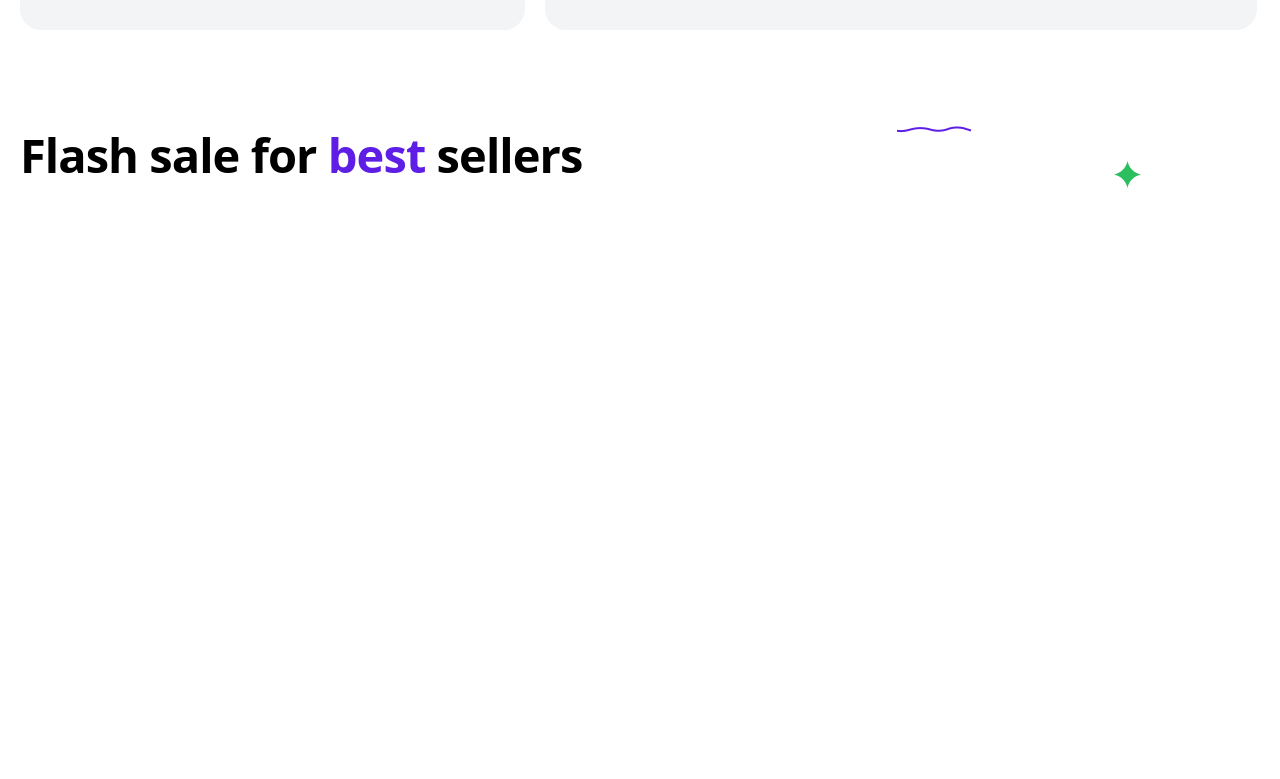
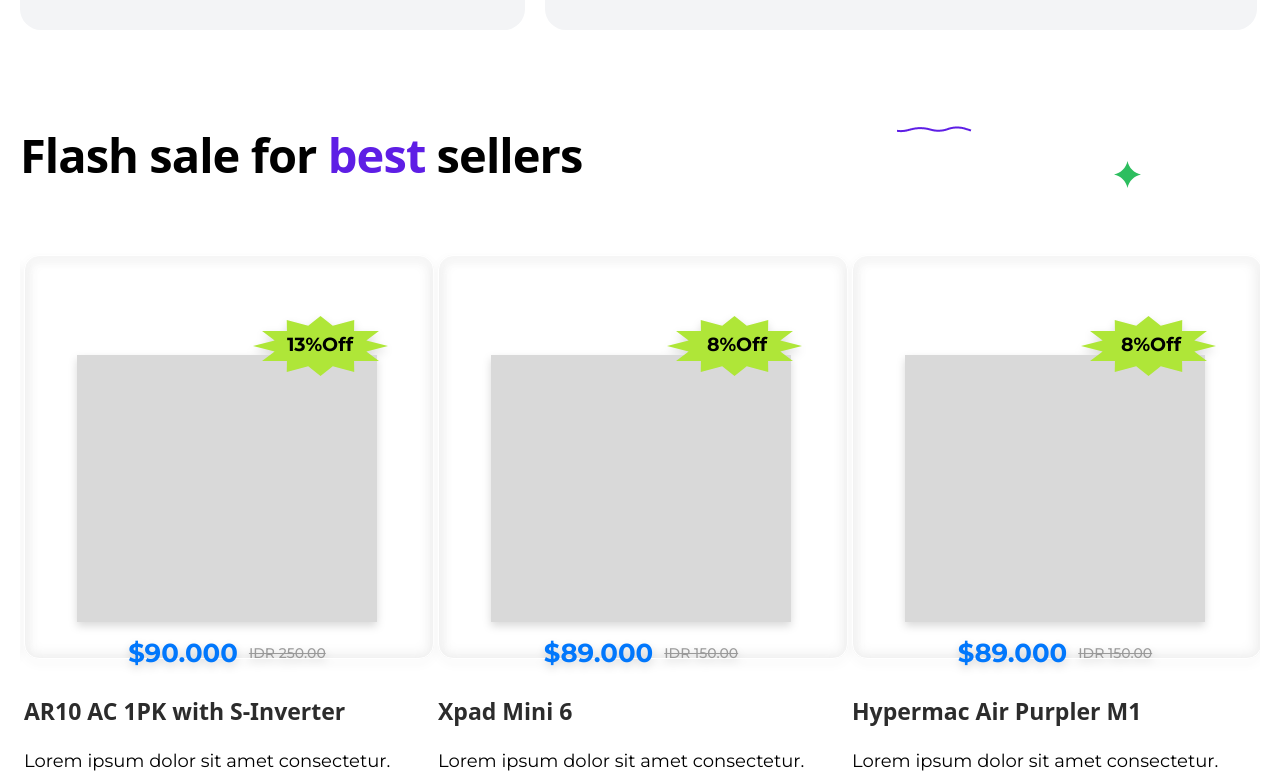
Before and after one commit to Githubshakil/project_sphere, a React (Vite) app: page / in a window 1280 px wide. Shown: the part 3152-3931 px from the top of the page. Before the commit the page ends 3405 px from the top, so only its background shows below. Built offline with nearby package versions, Linux system fonts and the light colour scheme.

Commit message:
best sale done

```diff
--- a/src/components/commonLayOut/ArrivalBox.jsx
+++ b/src/components/commonLayOut/ArrivalBox.jsx
@@ -2,31 +2,50 @@ import { useState } from "react";
 import HartShape from "../../icons/HartShape";
 import CartBtn from "./CartBtn";
 import { GoStarFill } from "react-icons/go";
+import DiscountStar from "../../icons/DiscountStar";
 const ArrivalBox = ({
   loveIcon,
   arrivalItemName,
+  itemPrice,
   arrivalItemPrice,
   paraText,
   totalRating,
   rating,
-  className
+  className,
+  percentTag,
+  bestprice,
+  bestSellprice,
+  delPrice,
 }) => {
-
   let [ratingValue, setRatingValue] = useState(new Array(+rating).fill(rating));
   return (
-
     <div className={className}>
-        <div className="w-[410px] relative  h-[404px] border-1 border-[#fff] rounded-[15px] drop-shadow-lg backdrop-blur-sm pt-[99px] pb-[38px] pl-[52px] pr-[56px] ">
+      <div className="w-[410px] relative h-[404px] border-1 border-[#fff] rounded-[15px] drop-shadow-lg backdrop-blur-sm pt-[99px] pb-[38px] pl-[52px] pr-[56px] ">
+        {percentTag && (
+          <div
+            className=" absolute top-[60px] right-[45px]"
+            style={{width:"135px", height:"60px"}}
+          >
+            <DiscountStar />
+            <div className="absolute top-[18px] right-[35px] text-[#000] font-['Montserrat'] text-[19px] font-bold leading-[115%]">
+              {`${percentTag}%Off`}
+            </div>
+          </div>
+        )}
         <div className=" h-[267px] bg-[#d9d9d9]"></div>
-          {(loveIcon && (
+        {loveIcon && (
           <div className="w-[49px] h-[49px] bg-[#000] rounded-full absolute top-[28px] right-[30px] flex items-center justify-center">
             <HartShape />
           </div>
-          )) || (
-            <div className="w-[49px] h-[49px] bg-[#000] rounded-full absolute top-[28px] right-[86px] flex items-center justify-center">
-              <HartShape />
+        )}
+        <div>
+          {bestSellprice && (
+            <div className="flex gap-[11px] items-center justify-center mt-4 mb-[31px]">
+              <div className="text-[#0177fc] font-['Montserrat'] text-[26px] font-bold leading-[120%]">{`$${bestprice}`}</div>
+              <del className="text-[#9a9a9a] font-['Montserrat'] text-sm font-medium leading-[120%]">{`IDR ${delPrice}`}</del>
             </div>
           )}
+        </div>
       </div>
 
       <div>
@@ -34,23 +53,28 @@ const ArrivalBox = ({
           <div className='text-[#2c2c2c] font-["Montserrat"] text-[23px] font-extrabold leading-[130%]'>
             {arrivalItemName}
           </div>
+          {itemPrice && (
             <div className='text-[#2c2c2c] font-["Montserrat"] text-[23px] font-extrabold leading-[130%]'>
-              ${arrivalItemPrice}
+              {`$${arrivalItemPrice}`}
             </div>
+          )}
         </div>
-          <p className="w-[410px]  mt-[21px] text-[#000] font-['Montserrat'] text-[18px]  font-normal leading-[155%]">{paraText}</p>
+        <p className="w-[410px]  mt-[21px] text-[#000] font-['Montserrat'] text-[18px] font-normal leading-[155%]">
+          {paraText}
+        </p>
         <div className="flex items-center gap-2.5 mt-[17px]">
-            <div className=" flex items-center text-[20px]  text-[#04a904]  ">
-            {ratingValue.map((item, index)=>(
+          <div className=" flex items-center text-[20px] text-[#04a904]  ">
+            {ratingValue.map((item, index) => (
               <GoStarFill key={index} className="m-0.5" />
             ))}
           </div>
-            <span className="text-black font-['Montserrat'] text-[18px] leading-[155%]">{totalRating}</span>
+          <span className="text-black font-['Montserrat'] text-[18px] leading-[155%]">
+            {totalRating}
+          </span>
         </div>
-          <CartBtn/>
+        <CartBtn />
       </div>
     </div>
-
   );
 };
 
--- a/src/components/homePage/ArrivalSection.jsx
+++ b/src/components/homePage/ArrivalSection.jsx
@@ -33,7 +33,7 @@ const ArrivalSection = () => {
     slidesToScroll: 1,
     nextArrow: <NextRightArrow/>,
     prevArrow: <PrevNextArrow />,
-    autoplay: true,
+    autoplay: false,
     autoplaySpeed: 2500,
   };
   return (
@@ -90,6 +90,7 @@ const ArrivalSection = () => {
                 <ArrivalBox
                 loveIcon={true}
                 arrivalItemName="Xiphone 14 Pro Maxe"
+                itemPrice={true}
                 arrivalItemPrice="175.00"
                 paraText={
                   "Lorem ipsum dolor sit amet consectetur. Eleifend nec morbi tellus vitae leo nunc."
@@ -99,8 +100,9 @@ const ArrivalSection = () => {
                 className={"mx-1 ml-[49px] my-0.5"}
               />
               <ArrivalBox
-                loveIcon={false}
+                loveIcon={true}
                 arrivalItemName="Xiphone 13"
+                itemPrice={true}
                 arrivalItemPrice="100.00"
                 paraText={
                   "Lorem ipsum dolor sit amet consectetur. Eleifend nec morbi tellus vitae leo nunc."
@@ -108,6 +110,7 @@ const ArrivalSection = () => {
                 rating="5"
                 totalRating="(89)"
                 className={"ml-[49px] mx-1 my-0.5"}
+
               />
               </Slider>
             </div>
--- a/src/components/homePage/BestSellers.jsx
+++ b/src/components/homePage/BestSellers.jsx
@@ -1,25 +1,89 @@
-import React from 'react'
-import Container from '../commonLayOut/Container'
-import StarShape from '../../icons/StarShape'
+import React from "react";
+import Container from "../commonLayOut/Container";
+import StarShape from "../../icons/StarShape";
+import Slider from "react-slick";
+import ArrivalBox from "../commonLayOut/ArrivalBox";
 
 const BestSellers = () => {
+  var settings = {
+    dots: false,
+    infinite: true,
+    speed: 500,
+    slidesToShow: 3,
+    slidesToScroll: 1,
+    // nextArrow: <NextRightArrow/>,
+    // prevArrow: <PrevNextArrow />,
+    autoplay: true,
+    autoplaySpeed: 2500,
+
+  };
   return (
     <>
-    <Container>
-        <div className='flex mb-[65px]'>
-            <h3 className='text-left text-[#000] font-["Prompt"] text-[47px] font-bold leading-[125%] tracking-[-0.94px]'>Flash sale for <span className="text-[#5E1EE5]">best</span> sellers</h3>
-            <div>
-                <img src="images/shape.png" alt="shape" className='ml-[315px]  ' />
-                <StarShape className='ml-[532px] mt-[28px]' />
-            </div>
+      <Container >
+       <div className="mb-[105px]">
+         <div className="flex mb-[65px]">
+          <h3 className='text-left text-[#000] font-["Prompt"] text-[47px] font-bold leading-[125%] tracking-[-0.94px]'>
+            Flash sale for <span className="text-[#5E1EE5]">best</span> sellers
+          </h3>
+          <div>
+            <img src="images/shape.png" alt="shape" className="ml-[315px]  " />
+            <StarShape className="ml-[532px] mt-[28px]" />
+          </div>
         </div>
 
-        <div>
+        <div className="w-[1240px] mx-auto">
+          <Slider {...settings} >
+            <ArrivalBox
+                loveIcon={false}
+              arrivalItemName="Xpad Mini 6"
+              paraText={
+                "Lorem ipsum dolor sit amet consectetur. Eleifend nec morbi tellus vitae leo nunc."
+              }
+              rating="5"
+              totalRating="(121)"
+              className={"my-0.5 mx-1 "}
+              percentTag={"8"}
+              bestprice={"89.000"}
+              delPrice={"150.00"}
+              bestSellprice={true}
+            />
+            <ArrivalBox
+              loveIcon={false}
+              arrivalItemName="Hypermac Air Purpler M1"
+              arrivalItemPrice={null}
+              paraText={
+                "Lorem ipsum dolor sit amet consectetur. Eleifend nec morbi tellus vitae leo nunc."
+              }
+              rating="5"
+              totalRating="(125)"
+              className={" my-0.5 mx-1 "}
+              percentTag={"8"}
+              bestprice={"89.000"}
+              delPrice={"150.00"}
+              bestSellprice={true}
+            />
+            <ArrivalBox
+              loveIcon={false}
+              arrivalItemName="AR10 AC 1PK with S-Inverter"
+              arrivalItemPrice={null}
+              paraText={
+                "Lorem ipsum dolor sit amet consectetur. Eleifend nec morbi tellus vitae leo nunc."
+              }
+              rating="5"
+              totalRating="(125)"
+              className={" my-0.5 mx-1"}
+              percentTag={"13"}
+              bestprice={"90.000"}
+              delPrice={"250.00"}
+              bestSellprice={true}
+            />
 
+          </Slider>
         </div>
-    </Container>
+       </div>
+      </Container>
     </>
-  )
-}
+  );
+};
 
-export default BestSellers
+export default BestSellers;
--- a/src/icons/DiscountStar.jsx
+++ b/src/icons/DiscountStar.jsx
@@ -1,9 +1,9 @@
 import React from 'react'
 
-const DiscountStar = () => {
+const DiscountStar = ({width=135, height=60, className}) => {
   return (
 
-<svg width="135" height="60" viewBox="0 0 135 60" fill="none" xmlns="http://www.w3.org/2000/svg">
+<svg className={className} width={width} height={height} viewBox="0 0 135 60" fill="none" xmlns="http://www.w3.org/2000/svg">
 <path d="M67.5 60L79.7816 50.3714L101.25 55.9808L101.054 44.9129L125.957 45L113.336 35.4585L135 30L113.336 24.5415L125.957 15L101.054 15.0871L101.25 4.01924L79.7816 9.62862L67.5 0L55.2184 9.62862L33.75 4.01924L33.946 15.0871L9.04329 15L21.6644 24.5415L0 30L21.6644 35.4585L9.04329 45L33.946 44.9129L33.75 55.9808L55.2184 50.3714L67.5 60Z" fill="#AFE638"/>
 </svg>
   )
```
Lines whose indentation alone changed are shown as unchanged.
